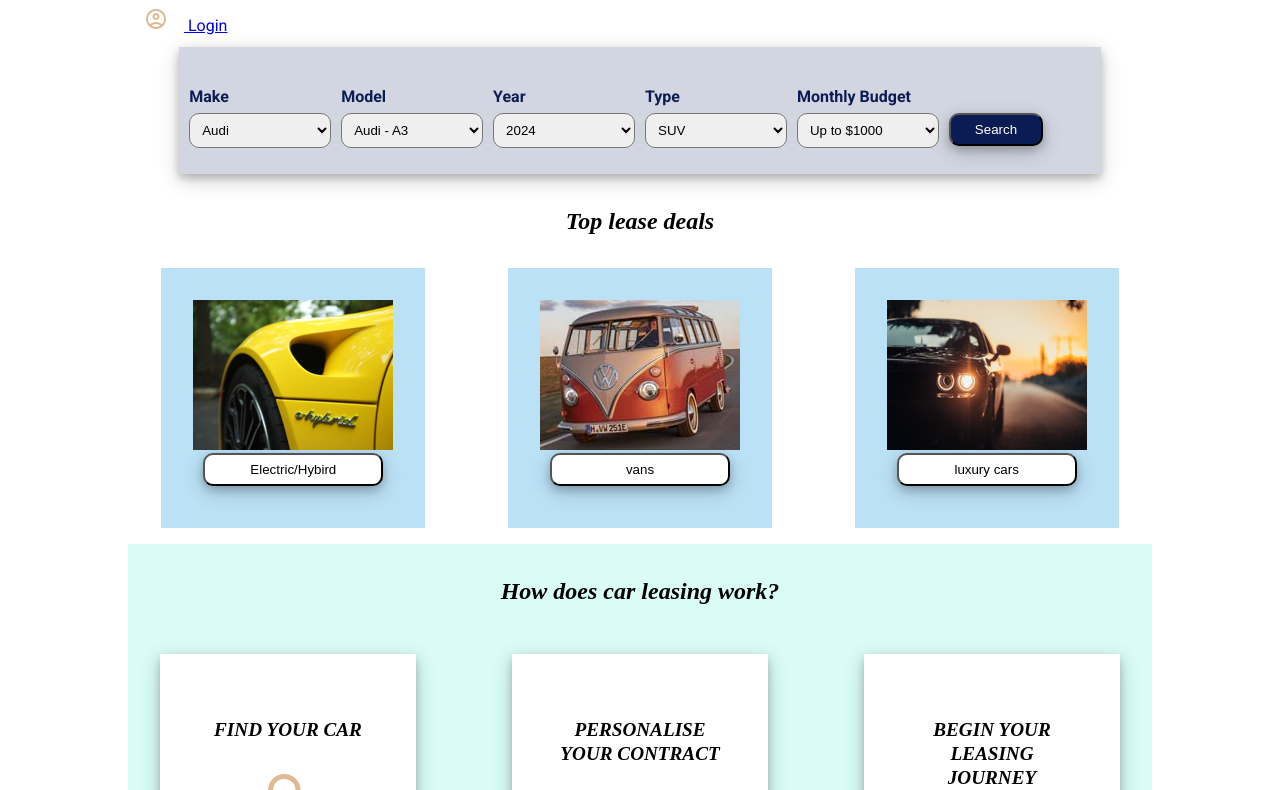
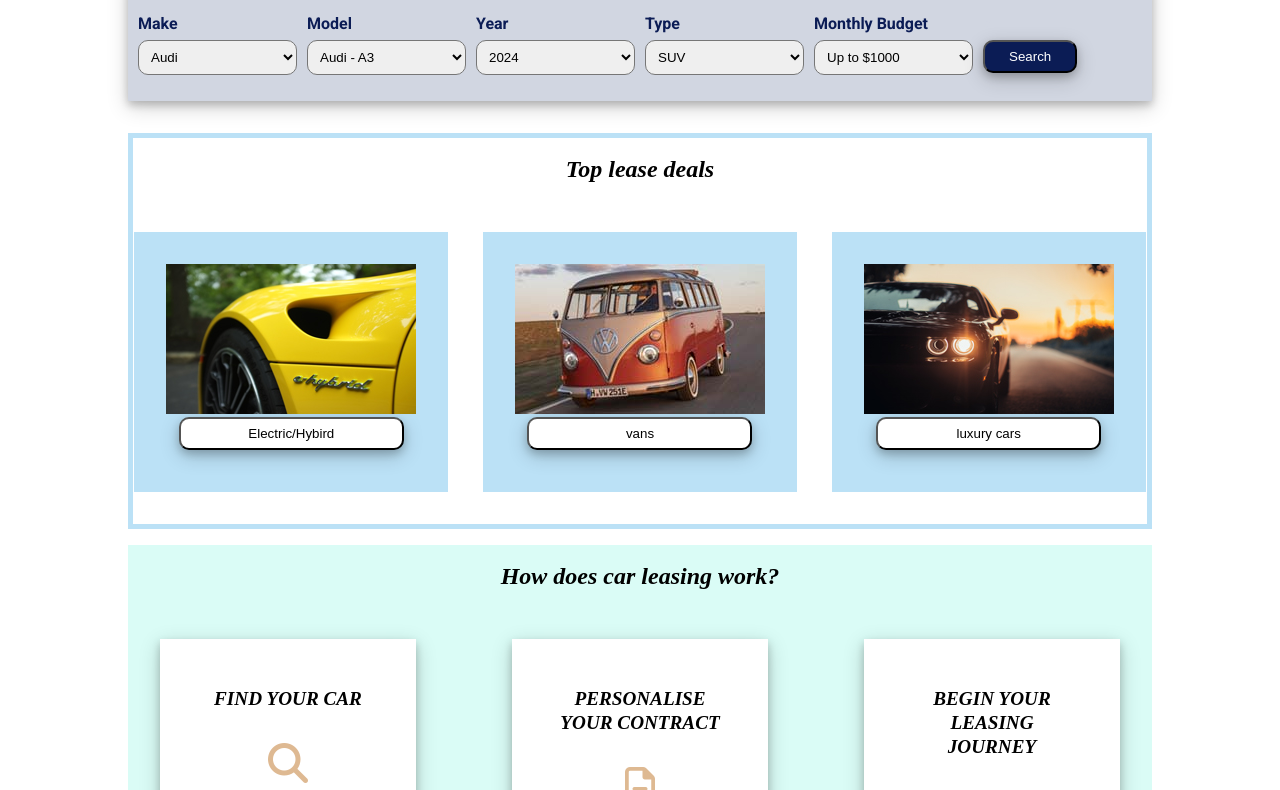
Before and after one commit to peilingchiu/RAPiD-Car-leasing, a plain HTML site: page root/index.html in a window 1280 px wide. Shown: the part 250-1040 px from the top of the page. Drawn offline with Linux system fonts and the light colour scheme; a script that the page names is missing.

Commit message:
group changes
clean up varibles fixed styesheets

```diff
--- a/root/css/rapidStyle.css
+++ b/root/css/rapidStyle.css
@@ -78,33 +78,33 @@ body {
   font-family: var(--primary-font);
   font-weight: var(--fw-l);
   margin: auto;
-  max-width: 80%;
+  max-width: 100%;
 }
 
 h1 {
-  color: var(--primary-color);
+  color: var(--text-dk-color);
   font-family: var(--heading-font);
   font-size: calc(var(--fs-base) * 1.8);
 
 }
 
 h2 {
-  margin-top: var(--spacer);
+  color: var(--text-dk-color);
   font-size: calc(var(--fs-base) * 1.5);
-  text-align: center;
+  font-weight: var(--fw-bold);
 }
 
-h3,
-.det-h3 {
-  margin-top: var(--spacer);
+
+h3
+ {
   font-size: calc(var(--fs-base) * 1.2);
-  text-align: center;
   font-weight: var(--fw-bold);
   color: var(--text-dk-color);
 }
-
-/* p {
-  font-size: var(--fs-base);} */
+.det-h3,
+.det-h2 {
+  margin-top: var(--spacer);
+  text-align: center;}
 
 img {
   max-width: 100%;
@@ -128,7 +128,7 @@ a:hover {
 .search-bar {
   --bg-search-bar: var(--secondary-color);
   background-color: var(--bg-search-bar);
-  width: 90%;
+  width: 100%;
   margin: auto;
   padding: 10px;
   box-shadow: var(--shadow);
@@ -212,7 +212,7 @@ figcaption {
 /*                Style specfic for the class cards in top leasing deal                 */
 /****************************************************************************************/
 
-.top-lease,
+
 .cards,
 .car-desc {
   display: flex;
@@ -223,16 +223,23 @@ figcaption {
   gap: var(--spacer);
 }
 
-.top-lease article {
+#top article {
   padding: var(--spacer-dbl);
   background-color: var(--tertiary-color);
+
+
+}
+/* #top img {
+  min-width: 300px;
+  max-width: 100%;
+} */
+ #top {
+  margin-top: var(--spacer-dbl);
+  background-color: var(--text-lt-color);
+  border: 5px solid var(--tertiary-color);
 }
 
-/* .car-desc article {
-  padding-right: var(--spacer);
-  padding-left: var(--spacer);
 
-} */
 /***** Style to Cat Details ****/
 
 .det-car {
@@ -368,6 +375,7 @@ figcaption {
     background-color: var(--accent-color);
   }
 
+  .top-lease,
   .cards-container {
     display: grid;
     place-items: center;
@@ -380,7 +388,10 @@ figcaption {
     padding-bottom: var(--spacer-dbl);
     margin-bottom: var(--spacer);
   }
-
+main {
+  width:80%;
+  margin:auto;
+}
   .cards-container h3,
   main h2 {
     font-family: var(--heading-font);
@@ -438,13 +449,13 @@ figcaption {
   @media screen and (min-width:700px) {
 
     /* grid area for how does car leasing works */
-
+    .top-lease,
     .cards-container {
       grid-template-columns: 1fr 1fr 1fr;
       grid-row: auto;
       grid-gap: 2em;
     }
-
+     .top-lease,
     .cards-container h2 {
       grid-column: 1/4;
       width: 80%;
@@ -771,7 +782,12 @@ header nav a {text-decoration: none; color: black;}
 
 
     /* Raul: grid area for how does car leasing works */
-    .cards-container {grid-template-columns: 1fr 1fr 1fr; grid-row: auto; grid-gap: 2em;}
+    top-lease,
+    .cards-container
+    {
+      grid-template-columns: 1fr 1fr 1fr;
+      grid-row: auto;
+      grid-gap: 2em;}
 
     /*Pei  set how image of cars are displayed in 1200 size */
     .det-car img {max-width: calc(25% - 20px);}
--- a/root/index.html
+++ b/root/index.html
@@ -7,13 +7,14 @@
     <link rel="stylesheet" href="css/reset.css" type="text/css">
     <link rel="stylesheet" href="https://fonts.googleapis.com/css2?family=Roboto:wght@400;700&display=swap">
     <!-- font awesome     -->
-    <link rel="stylesheet" href="https://cdnjs.cloudflare.com/ajax/libs/font-awesome/6.4.2/css/all.min.css" type="text/css">
+    <link rel="stylesheet" href="https://cdnjs.cloudflare.com/ajax/libs/font-awesome/6.4.2/css/all.min.css"
+        type="text/css">
     <!-- end font awesome -->
-    <link href="https://fonts.googleapis.com/icon?family=Material+Icons+Outlined"
-      rel="stylesheet">    <!-- material icons link     -->
+    <link href="https://fonts.googleapis.com/icon?family=Material+Icons+Outlined" rel="stylesheet"><!-- material icons link     -->
     <link rel="stylesheet" href="css/rapidStyle.css" type="text/css">
     <script src="scripts/script.js"></script>
-    <script src="https://kit.fontawesome.com/c9bdf9749d.js" crossorigin="anonymous"></script> <!-- font awesome for SoMe -->
+    <script src="https://kit.fontawesome.com/c9bdf9749d.js" crossorigin="anonymous"></script><!-- font awesome for SoMe -->
+
     <title>CAR LEASING</title>
 
 </head>
@@ -22,34 +23,41 @@
     <!-- **********************************************************************************
                            Header section for Amala to work on
 /*************************************************************************************** -->
+
     <header>
+        <section class="navigation">
             <section class="logo">
-            <img src="images/PNG-Logo-Lingscar.png" alt="Logo">
+                <a href="#"><img src="images/PNG-Logo-Lingscar.png" alt="Logo"></a>
             </section>
-        <input type="checkbox" class="navToggler" id="navToggler"> <!-- For hamburger menu -->
-        <nav>
+            <!-- Hamburger Menu -->
+            <section class="showMenu">
+
+                <nav id="navbar">
                     <ul>
                         <li><a href="#">About us</a></li>
-                <li><a href="#">Inventory</a></li>
+                        <li><a href="pages/carInventory.html">Inventory</a></li>
                         <li><a href="#">Leasing</a></li>
                         <li><a href="#">Services</a></li>
                         <li><a href="#">Offers</a></li>
                         <li><a href="#">FAQ's</a></li>
-                <li><a href="#">Contact us</a></li>
+                        <li><a href="pages/contact.html">Contact us</a></li>
                     </ul>
                 </nav>
-        <label for="navToggler" class="navTogglerMenu" name="navToggler">
+                <!-- <label for="navToggler" class="navTogglerMenu" >
                     <span class="material-icons-outlined mi menuOpen">menu</span>
-         <span class="material-icons-outlined mi menuClose">close</span>  <!-- material icons for menu -->
-          </label>
+                    <span class="material-icons-outlined mi menuClose">close</span>
+
+                </label> -->
                 <section class="login">
                     <a href="#">
-                <i class="material-icons-outlined">account_circle</i> <!-- login icon -->
-                Login
+                        <i class="fa fa-user fa-lg" aria-hidden="true"></i><br>
+                        <span onclick="showNavbarAndScreenSize()">Login</span>
                     </a>
 
                 </section>
-        </header>      <!-- End for header -->
+            </section>
+            </section>
+    </header> <!-- End for header -->
     <!-- **********************************************************************************
                           main: search bar and top leasing deal for Peiling to work on
  *************************************************************************************** -->
@@ -223,13 +231,13 @@
                 </li>
             </ul>
         </form>
+
+        <!-- Peiling: top car leasing deals -->
+        <section class="cards-container" id="top">
             <h2>Top lease deals</h2>
-        <!-- Peiling: top car leasing deals -->
-        <section class="top-lease">
-
             <article>
                 <figure>
-                    <img src="images/electric-200X150.jpg" alt="car">
+                    <img src="images/electric-250X150.jpg" alt="car">
                     <figcaption>
                         <button class="btn-invert" type="submit"
                             onclick="redirectToCarInventory()">Electric/Hybird</button>
@@ -238,7 +246,7 @@
             </article>
             <article>
                 <figure>
-                    <img src="images/VWeBully-200x150.jpg" alt="car">
+                    <img src="images/VWdBullyeBully-250x150.jpg" alt="car" style="width: 200%;">
                     <figcaption>
                         <button class="btn-invert" type="submit" onclick="redirectToCarInventory()">vans</button>
                     </figcaption>
@@ -246,7 +254,7 @@
             </article>
             <article>
                 <figure>
-                    <img src="images/luxuryCars-200X150.jpg" alt="car">
+                    <img src="images/luxuryCars-250X150.jpg" alt="car">
                     <figcaption>
                         <button class="btn-invert" type="submit" onclick="redirectToCarInventory()">luxury cars</button>
                     </figcaption>
@@ -260,7 +268,7 @@
 
         <section class="cards-container">
 
-        <h2 class="cards-header">How does car leasing work?</h2>
+            <h2 >How does car leasing work?</h2>
 
             <article class="card" id="info-1">
                 <h3>FIND YOUR CAR</h3>
@@ -279,7 +287,8 @@
             <article class="card" id="info-3">
                 <h3>BEGIN YOUR LEASING JOURNEY</h3>
                 <i class="fa-regular fa-heart"></i>
-            <p>Allow one of our expert leasing consultants to walk you through the process and have your chosen vehicle delivered to your home or business.</p>
+                <p>Allow one of our expert leasing consultants to walk you through the process and have your chosen
+                    vehicle delivered to your home or business.</p>
                 <button class="btn-invert" type="submit" onclick="redirectToleasing()">Learn more</button>
             </article>
         </section>
```
Lines whose indentation alone changed are shown as unchanged.
